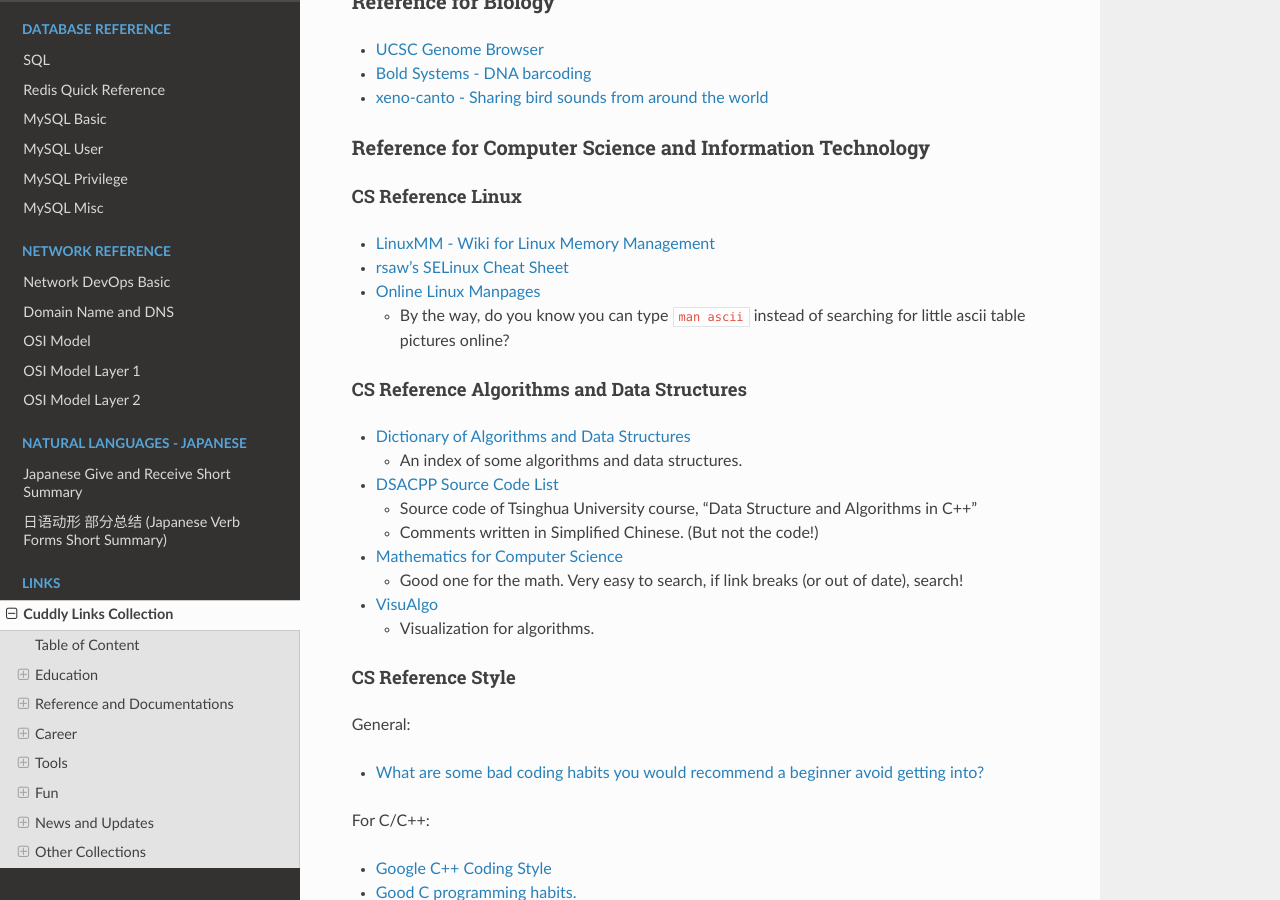
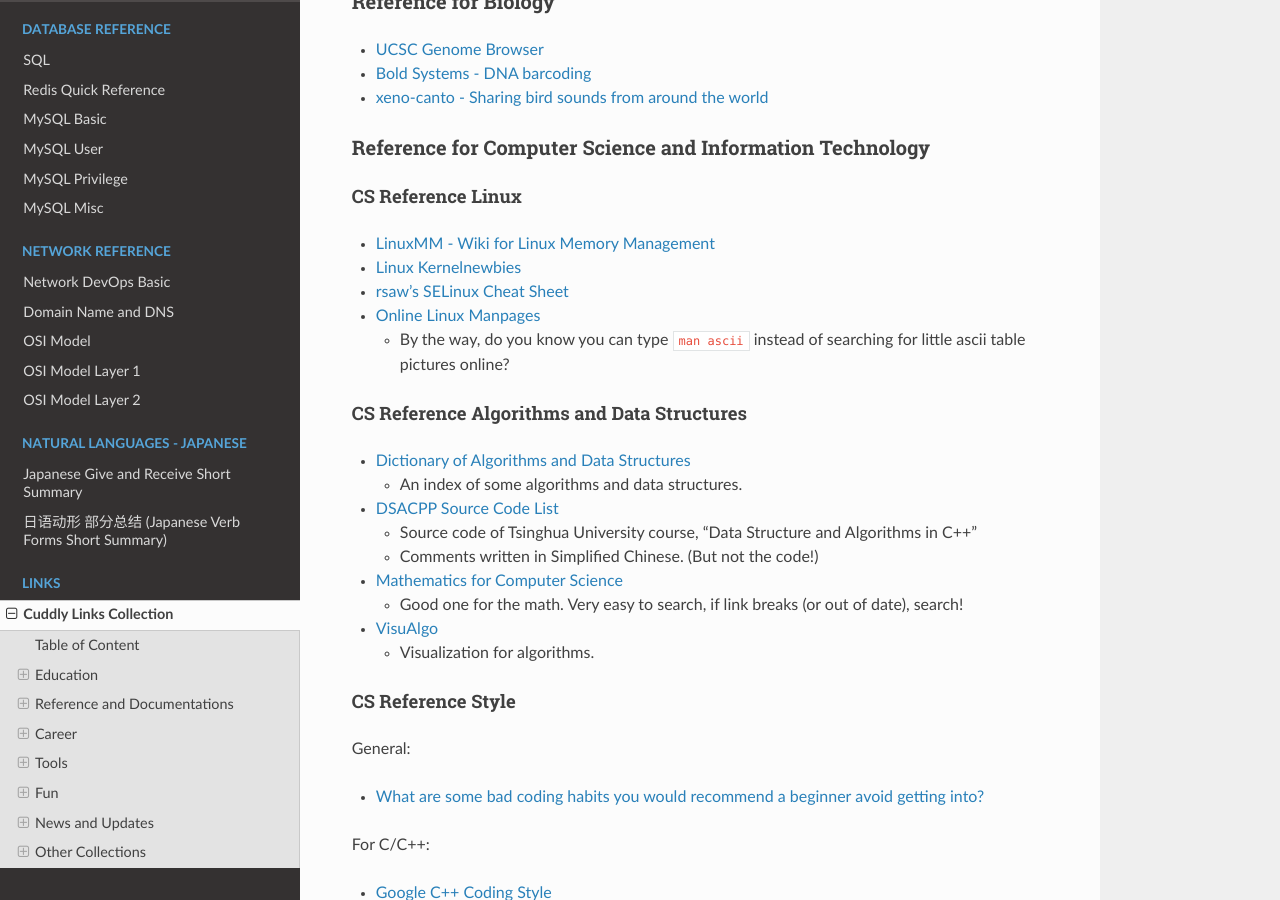
Before and after one commit to snowme34/snowme34.com, a Sphinx documentation site: the page built from docs/source/links/cuddly_links_collection.md, in a window 1280 px wide and 900 px high, scrolled down 8562 px. Built offline with Sphinx 7.4.7 and the Read the Docs theme 2.0.0, drawn with Linux system fonts in a browser that asks for light colours.

Commit message:
update links: add kernel

```diff
--- a/docs/source/links/cuddly_links_collection.md
+++ b/docs/source/links/cuddly_links_collection.md
@@ -461,6 +461,8 @@
 #### CS Reference Linux
 
 * [LinuxMM - Wiki for Linux Memory Management](https://linux-mm.org/LinuxMM)
+
+* [Linux Kernelnewbies](https://kernelnewbies.org)
 
 * [rsaw's SELinux Cheat Sheet](https://people.redhat.com/rsawhill/selinux/)
 
```
